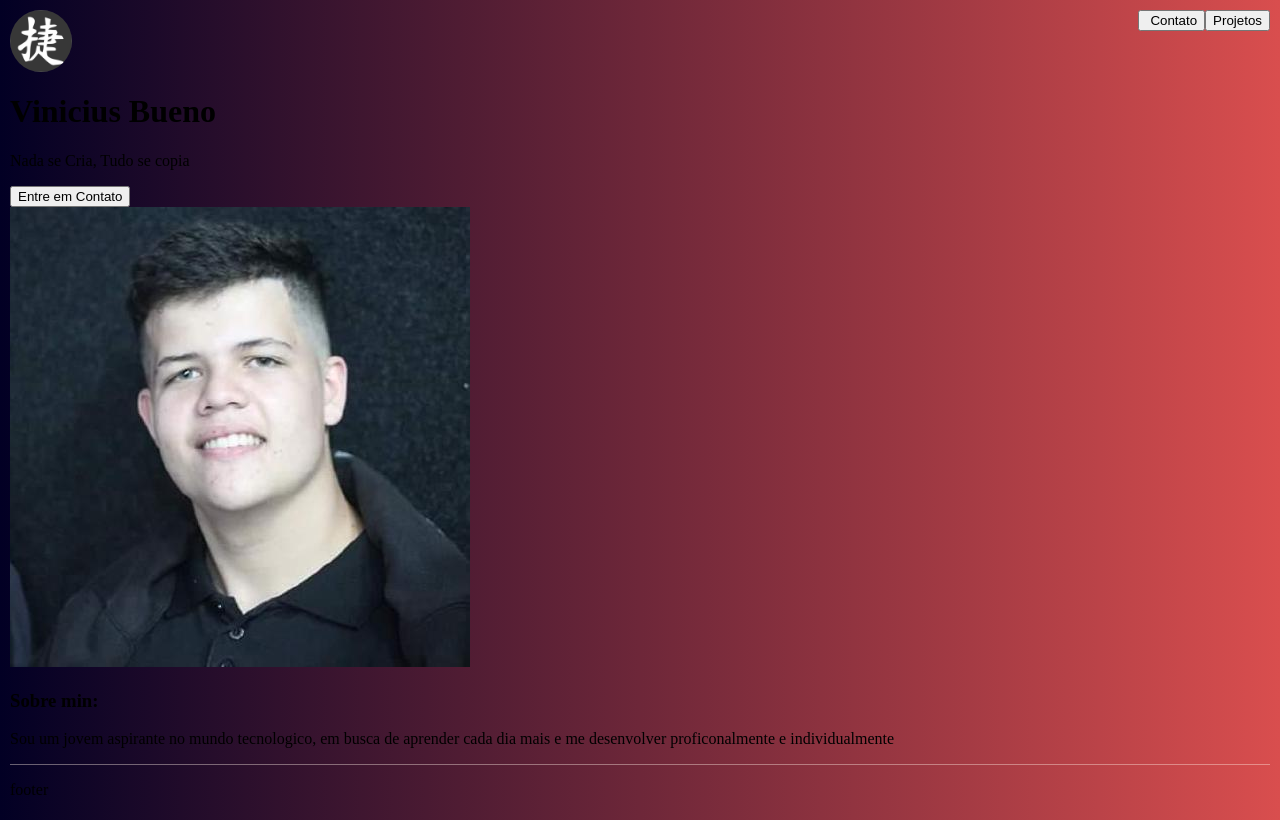
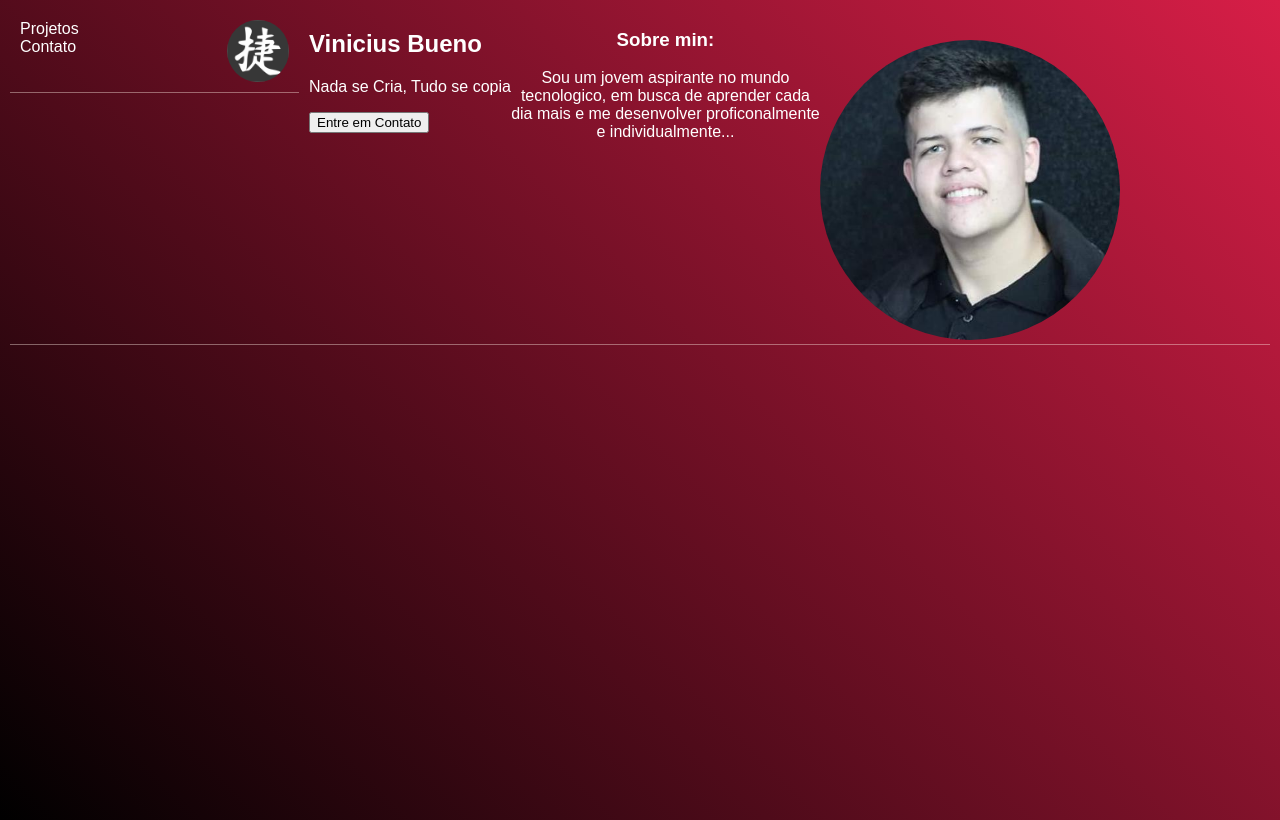
Before and after one commit to Vinicius-a11y/landing_page_nome_completo, a plain HTML site: page index.html in a window 1280 px wide. Drawn offline with nearby package versions, Linux system fonts and the light colour scheme.

Commit message:
reformuação Html

```diff
--- a/index.css
+++ b/index.css
@@ -1,31 +1,67 @@
 body {
     height: 100vh;
     margin: 10px;
-    background: rgb(2,0,36);
-    background: linear-gradient(90deg, rgba(2,0,36,1) 0%, rgba(217,78,78,1) 100%, rgba(0,212,255,1) 100%);
+    font-family: "Nunito", sans-serif;
+    background: rgb(0, 0, 0);
+    background: linear-gradient(45deg, rgba(0, 0, 0, 1) 0%, rgba(215, 30, 71, 1) 100%);
+    color: white;
 }
 
-.box {
+main {
     display: flex;
-    flex-flow: column;
-    height: 100vh;
+}
+
+header {
+    .main-menu {
+        border-bottom: 0.4px solid rgba(255, 241, 231, 0.4);
+        padding: 10px;
+        display: flex;
+    }
+}
+
+
+.menu a {
+    text-decoration: none;
+    color: white;
+    margin-right: 50px;
+    float: left;
   }
 
-#btsProj {
+
+#logo {
+    height: 62px;
+    border-radius: 50px;
+}
+
+.content {
+    display: block;
+
+}
+
+.container1 {
+    float: left;
+    padding-left: 10px;
+}
+
+.container2 {
     float: right;
 }
 
-#btsCont {
-    float: right;
-    padding-left: 10px;
+
+.container3 {
+    display: center;
+    text-align: center;
 }
 
-#logo {
-    float: left;
-    border-radius: 50%;
-    width: 62PX;
-    height: 62px;
+
+
+#perfil{
+    width: 300px;
+    margin-top: 30px;
+    margin-right: 150px;
+    border-radius: 150px;
 }
+
 
 
 .footer {
--- a/index.html
+++ b/index.html
@@ -8,32 +8,40 @@
     <script src="https://ajax.googleapis.com/ajax/libs/jquery/1.11.0/jquery.min.js"></script>
 </head>
 <body>
-
-    <div class="box">
-        <div class="header">
-                <button id="btsProj">Projetos</button>
-                <button id="btsCont">Contato</button>
+    <main>
+        <header>
+                <div class="main-menu">
+                        <div class="menu light-text">
+                            <a href="">Projetos</a>
+                            <a href="">Contato</a>
+                        </div>
                         <img src="img/vitoria1.jpg" alt="logo" id="logo">
                 </div>
+        </header>
 
-        <div class="content">
+        <section class="content">
+            <div class="container1">
                 <h1>Vinicius Bueno</h1>
                     <p>Nada se Cria, Tudo se copia</p>
                     <button id="btsConto">Entre em Contato</button>
+              </div>
 
                 <div class="container2">
                     <img src="img/foto quadrada.jfif" alt="foto de perfil" id="perfil">
                 </div>
+            </div>
 
             <div class="container3">
                 <h3>Sobre min: </h3>
-                <p>Sou um jovem aspirante no mundo tecnologico, em busca de aprender cada dia mais e me desenvolver proficonalmente e individualmente</p>
-            </div>
+                <p>Sou um jovem aspirante no mundo tecnologico, em busca de aprender cada dia mais e me desenvolver proficonalmente e individualmente...</p>
             </div>
 
-        <div class="footer">
-            <p>footer</p>
-        </div>
-    </div>
+        </section>
+    </main>
+
+    <footer>
+        <div class="footer"></div>
+    </footer>
+
 </body>
 </html>
```
Lines whose indentation alone changed are shown as unchanged.
